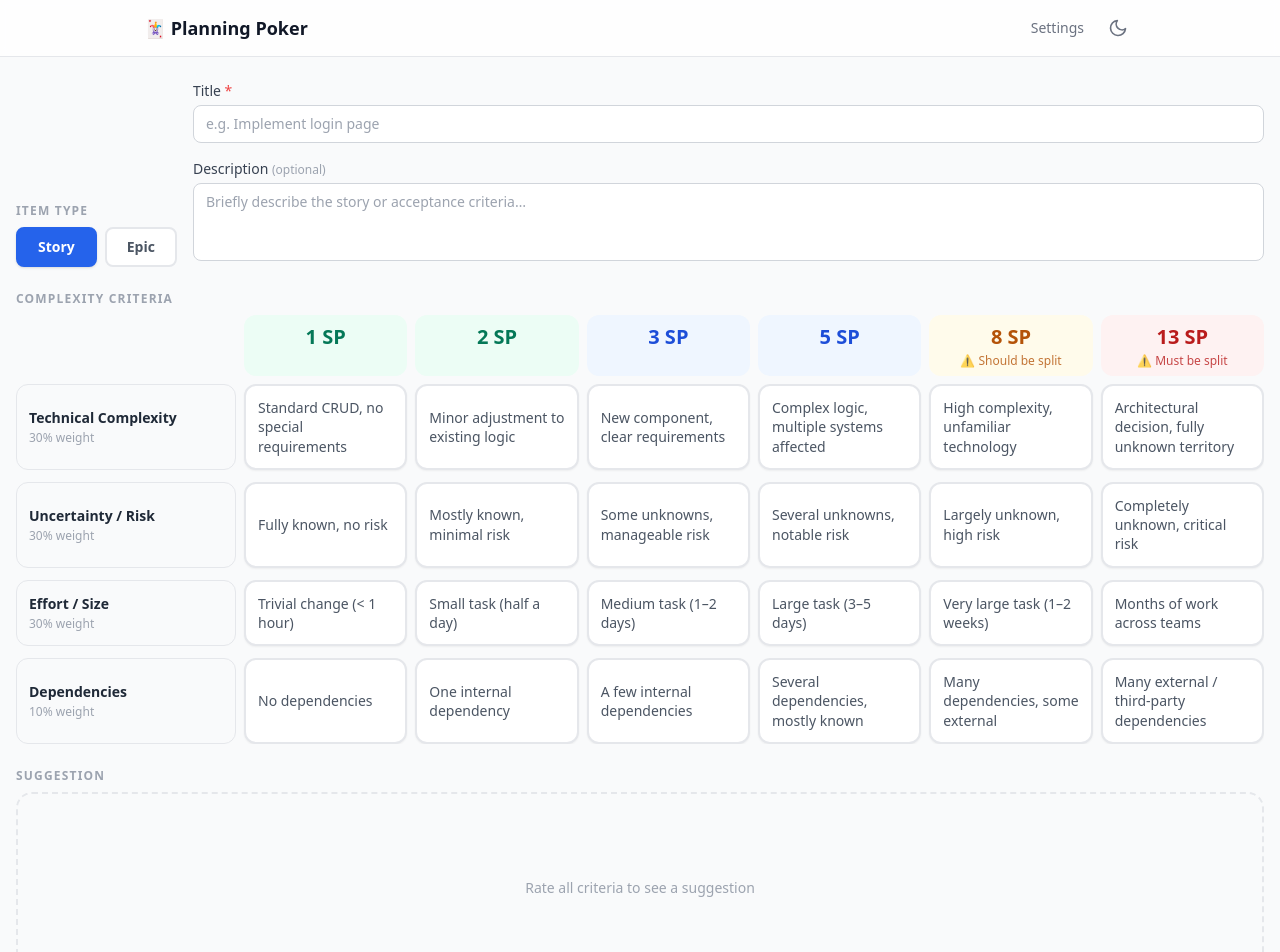
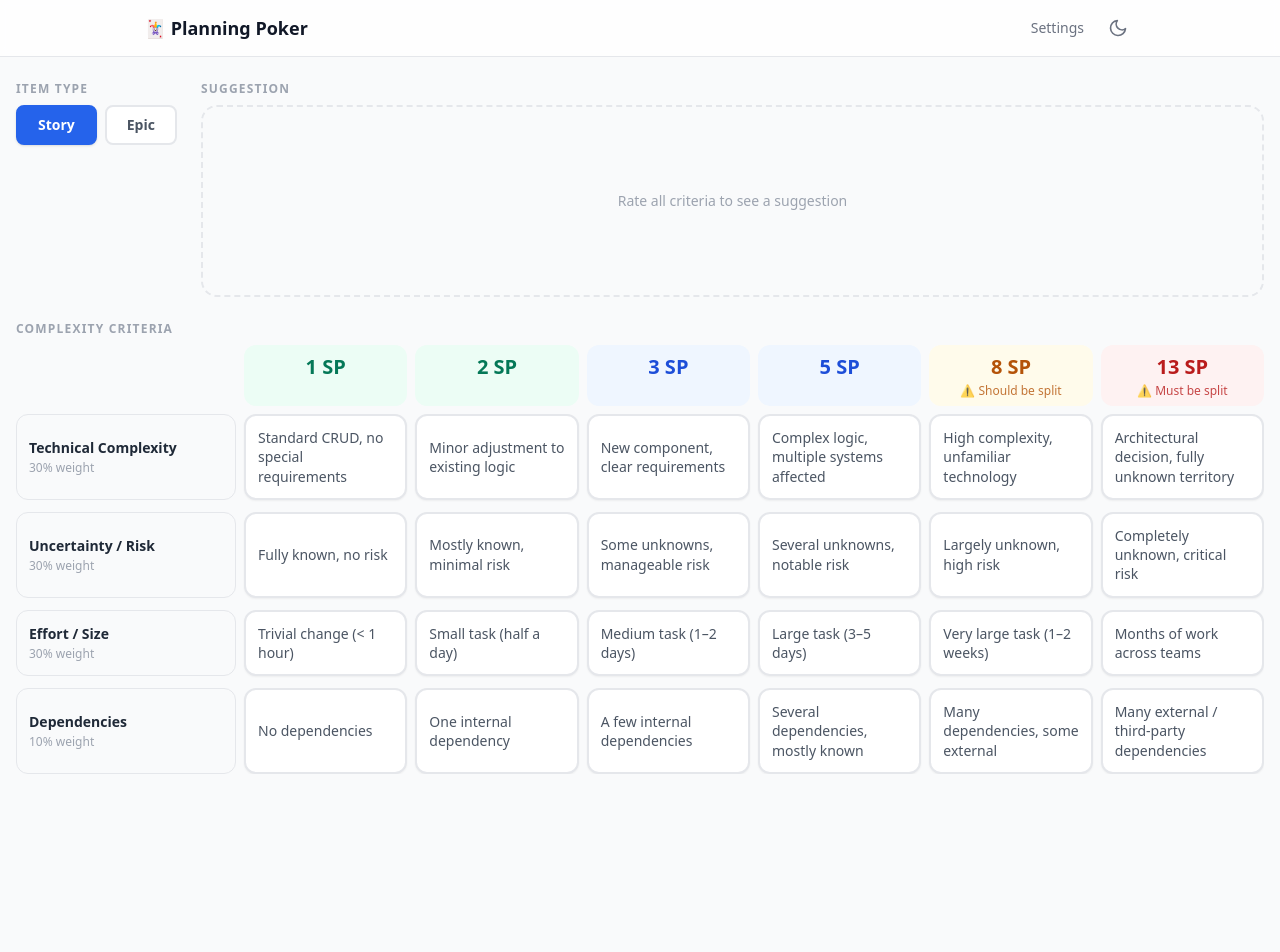
Before and after one commit to DoJo-2025/PlanningPokerTool, a React (Vite) app: page / in a window 1280 px wide. Shown: the top 952 px of the page. After the commit the page ends 800 px from the top, so only its background shows below. Built offline with nearby package versions, Linux system fonts and the light colour scheme.

Commit message:
Fix: Scale values now display dynamically in ResultPanel breakdown
- Map internal SP values to actual scale values (e.g., T-Shirt sizes)
- Show 'SP' unit only for Fibonacci-based scales
- Update suggested value label based on scale type
- Weighted total also uses dynamic unit label

```diff
--- a/src/components/result/ResultPanel.tsx
+++ b/src/components/result/ResultPanel.tsx
@@ -1,4 +1,4 @@
-import { type EstimationResult, type ScaleConfig } from '../../types'
+import { type EstimationResult, type ScaleConfig, numericScaleValue } from '../../types'
 import { Badge } from '../ui/Badge'
 
 interface ResultPanelProps {
@@ -9,6 +9,22 @@ interface ResultPanelProps {
 }
 
 export function ResultPanel({ result, scale, onAccept, onOverride }: ResultPanelProps) {
+  // Helper: map internal spValue to actual scale value
+  function mapSpValueToScaleValue(spValue: number): number | string {
+    const sorted = [...scale.values].sort(
+      (a, b) => numericScaleValue(a) - numericScaleValue(b),
+    )
+    const found = sorted.find((v) => numericScaleValue(v) >= spValue)
+    return found ?? sorted[sorted.length - 1]
+  }
+
+  // Helper: get unit label based on scale type
+  function getUnitLabel(): string {
+    if (scale.preset === 'tshirt') return ''
+    if (scale.preset === 'custom') return ''
+    return 'SP'
+  }
+
   if (!result) {
     return (
       <div className="flex flex-col items-center justify-center h-48 rounded-2xl border-2 border-dashed border-gray-200 dark:border-gray-700 text-gray-400 dark:text-gray-500 text-sm">
@@ -19,13 +35,14 @@ export function ResultPanel({ result, scale, onAccept, onOverride }: ResultPanel
 
   const displayValue = result.finalValue ?? result.suggestedValue
   const isOverridden = result.finalValue !== undefined
+  const unitLabel = getUnitLabel()
 
   return (
     <div className="flex flex-col gap-5 rounded-2xl border border-gray-200 dark:border-gray-700 bg-white dark:bg-gray-800 p-5 shadow-sm">
       {/* Suggested value */}
       <div className="flex flex-col items-center gap-2">
         <p className="text-xs font-semibold uppercase tracking-widest text-gray-400">
-          {isOverridden ? 'Your Estimate' : 'Suggested Story Points'}
+          {isOverridden ? 'Your Estimate' : 'Suggested ' + (unitLabel ? 'Story Points' : 'Estimate')}
         </p>
         <Badge value={displayValue} size="lg" variant={isOverridden ? 'override' : 'suggestion'} />
         {!isOverridden && (
@@ -42,20 +59,25 @@ export function ResultPanel({ result, scale, onAccept, onOverride }: ResultPanel
       {/* Breakdown */}
       <div className="flex flex-col gap-2">
         <p className="text-xs font-semibold uppercase tracking-widest text-gray-400">Breakdown</p>
-        {result.breakdown.map((b) => (
+        {result.breakdown.map((b) => {
+          const mappedValue = mapSpValueToScaleValue(b.spValue)
+          return (
             <div key={b.criterionId} className="flex items-center justify-between text-sm">
               <span className="text-gray-600 dark:text-gray-300">{b.label}</span>
               <div className="flex items-center gap-2">
-              <span className="text-gray-400 text-xs">Lvl {b.selectedLevel} → {b.spValue} SP</span>
+                <span className="text-gray-400 text-xs">
+                  Lvl {b.selectedLevel} → {mappedValue}{unitLabel && ` ${unitLabel}`}
+                </span>
                 <span className="font-medium text-gray-800 dark:text-gray-100">
                   +{b.contribution.toFixed(2)}
                 </span>
               </div>
             </div>
-        ))}
+          )
+        })}
         <div className="border-t border-gray-100 dark:border-gray-700 pt-2 flex justify-between text-sm font-semibold">
           <span className="text-gray-600 dark:text-gray-300">Weighted total</span>
-          <span>{result.weightedScore.toFixed(2)} SP</span>
+          <span>{result.weightedScore.toFixed(2)} {unitLabel}</span>
         </div>
       </div>
 
--- a/src/pages/EstimationPage.tsx
+++ b/src/pages/EstimationPage.tsx
@@ -1,6 +1,5 @@
 import { useEffect } from 'react'
 import { TypeSelector } from '../components/story/TypeSelector'
-import { StoryForm } from '../components/story/StoryForm'
 import { CriteriaPanel } from '../components/criteria/CriteriaPanel'
 import { ResultPanel } from '../components/result/ResultPanel'
 import { useSessionStore } from '../store/useSessionStore'
@@ -9,8 +8,8 @@ import { computeEstimation } from '../engine/suggestionEngine'
 
 export function EstimationPage() {
   const {
-    itemType, title, description, ratings, result,
-    setItemType, setTitle, setDescription, setRating, setResult, setFinalValue,
+    itemType, ratings, result,
+    setItemType, setRating, setResult, setFinalValue,
   } = useSessionStore()
 
   const { storyScale, epicScale, storyCriteria, epicCriteria } = useSettingsStore()
@@ -26,23 +25,29 @@ export function EstimationPage() {
 
   return (
     <div className="flex flex-col gap-6 max-w-7xl mx-auto px-4 py-6">
-      {/* Type selector + story details */}
-      <div className="flex flex-col sm:flex-row gap-4 sm:items-end">
+      {/* Top row: Type selector (left) + SP Suggestion (right) */}
+      <div className="flex flex-col lg:flex-row gap-6 lg:items-start">
+        {/* Type selector */}
         <div className="flex flex-col gap-2">
           <h2 className="text-xs font-semibold uppercase tracking-widest text-gray-400">Item type</h2>
           <TypeSelector value={itemType} onChange={setItemType} />
         </div>
-        <div className="flex-1">
-          <StoryForm
-            title={title}
-            description={description}
-            onTitleChange={setTitle}
-            onDescriptionChange={setDescription}
+
+        {/* Result panel – right side */}
+        <div className="flex flex-col gap-2 flex-1">
+          <h2 className="text-xs font-semibold uppercase tracking-widest text-gray-400">
+            Suggestion
+          </h2>
+          <ResultPanel
+            result={result}
+            scale={scale}
+            onAccept={() => result && setFinalValue(result.suggestedValue)}
+            onOverride={(v) => setFinalValue(v)}
           />
         </div>
       </div>
 
-      {/* Criteria matrix – full width */}
+      {/* Criteria matrix – full width below */}
       <div className="flex flex-col gap-2">
         <h2 className="text-xs font-semibold uppercase tracking-widest text-gray-400">
           Complexity criteria
@@ -53,19 +58,6 @@ export function EstimationPage() {
           onRate={(criterionId, level) => setRating({ criterionId, selectedLevel: level })}
         />
       </div>
-
-      {/* Result panel – below the table */}
-      <div className="flex flex-col gap-2">
-        <h2 className="text-xs font-semibold uppercase tracking-widest text-gray-400">
-          Suggestion
-        </h2>
-        <ResultPanel
-          result={result}
-          scale={scale}
-          onAccept={() => result && setFinalValue(result.suggestedValue)}
-          onOverride={(v) => setFinalValue(v)}
-        />
-      </div>
     </div>
   )
 }
```
Also changed, not shown: plans/requirements.md (+5 -1 lines). Lines whose indentation alone changed are shown as unchanged.
